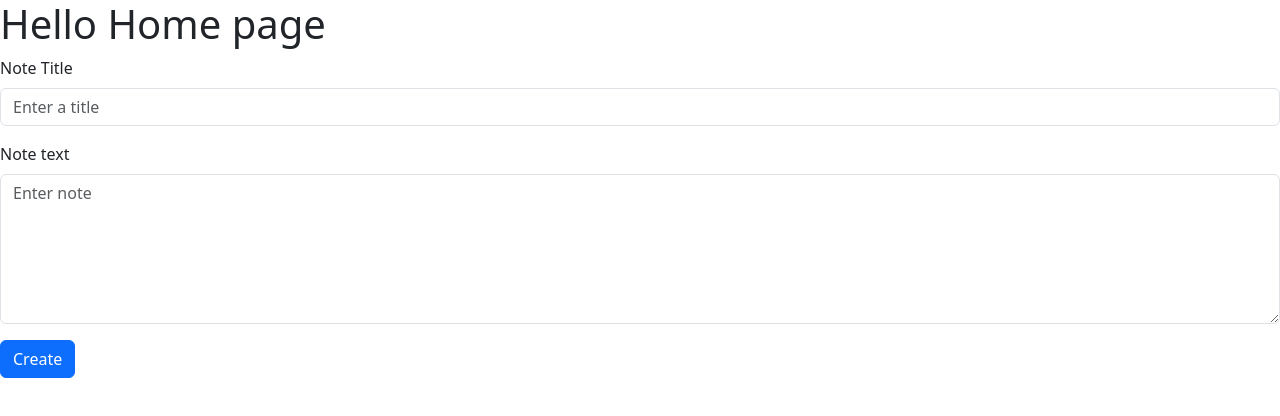
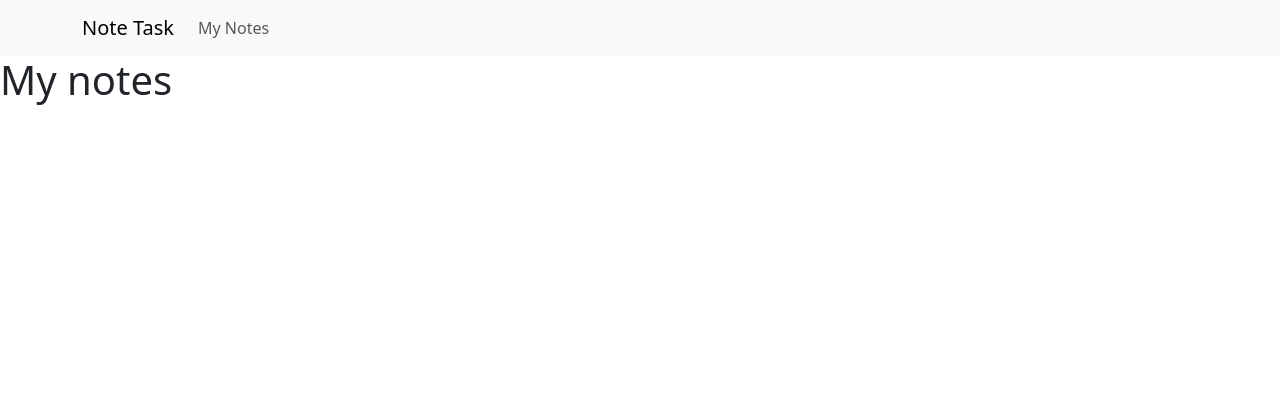
Before and after one commit to rkehadzhiyski/Notes-Coding-task, a React (Vite) app in the folder client/: page /my-notes in a window 1280 px wide. Shown: the top 416 px of the page. Built offline with nearby package versions, Linux system fonts and the light colour scheme.

Commit message:
add navigation and routing

```diff
--- a/client/package.json
+++ b/client/package.json
@@ -16,6 +16,7 @@
     "react-bootstrap": "^2.10.2",
     "react-dom": "^18.2.0",
     "react-hook-form": "^7.51.1",
+    "react-router-dom": "^6.22.3",
     "yup": "^1.4.0"
   },
   "devDependencies": {
--- a/client/src/App.jsx
+++ b/client/src/App.jsx
@@ -1,8 +1,18 @@
+import { Route, Routes } from "react-router-dom";
+
 import Home from './components/Home';
+import Navigation from './components/Navigation';
+import MyNotes from "./components/MyNotes";
 
 const App = () => {
   return (
-    <Home />
+    <>
+      <Navigation />
+      <Routes>
+        <Route path="/" element={<Home />} ></Route>
+        <Route path="/my-notes" element={<MyNotes />} ></Route>
+      </Routes>
+    </>
   )
 }
 
--- /dev/null
+++ b/client/src/components/MyNotes.jsx
@@ -0,0 +1,9 @@
+const MyNotes = () => {
+    return (
+        <>
+            <h1>My notes</h1>
+        </>
+    )
+}
+
+export default MyNotes;
--- /dev/null
+++ b/client/src/components/Navigation.jsx
@@ -0,0 +1,20 @@
+import { Link } from 'react-router-dom';
+
+import Container from 'react-bootstrap/Container';
+import Nav from 'react-bootstrap/Nav';
+import Navbar from 'react-bootstrap/Navbar';
+
+const Navigation = () => {
+    return (
+        <Navbar bg="light" data-bs-theme="light">
+            <Container>
+                <Navbar.Brand as={Link} to="/">Note Task</Navbar.Brand>
+                <Nav className="me-auto">
+                    <Nav.Link as={Link} to="/my-notes">My Notes</Nav.Link>
+                </Nav>
+            </Container>
+        </Navbar>
+    );
+}
+
+export default Navigation;
--- a/client/src/main.jsx
+++ b/client/src/main.jsx
@@ -1,11 +1,14 @@
 import React from 'react'
 import ReactDOM from 'react-dom/client'
 import App from './App.jsx'
+import { BrowserRouter } from 'react-router-dom';
 import 'bootstrap/dist/css/bootstrap.min.css';
 import './index.css'
 
 ReactDOM.createRoot(document.getElementById('root')).render(
   <React.StrictMode>
-    <App />
+     <BrowserRouter>
+        <App />
+    </BrowserRouter>
   </React.StrictMode>,
 )
```
Also changed, not shown: 1 other file (tests, documents, lock files or other folders).
